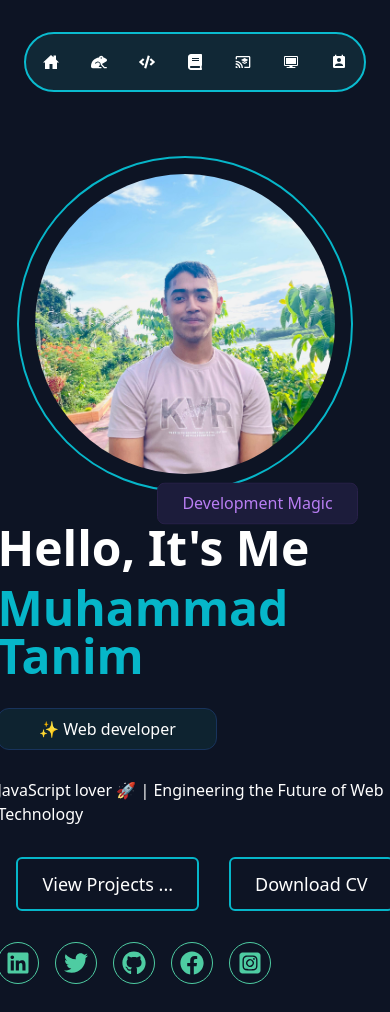
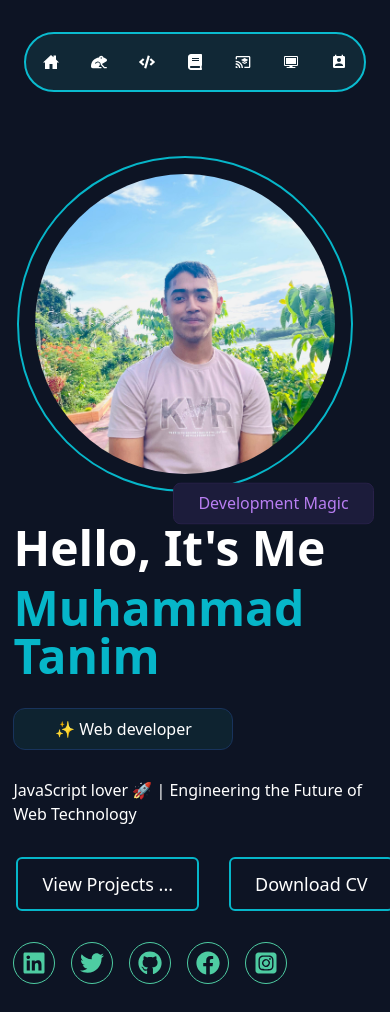
Before and after one commit to tanim246/Tanim-Portfolio-React.Js, a React (Vite) app: page /home in a window 390 px wide. Shown: the top 1012 px of the page. Built offline with nearby package versions, Linux system fonts and the light colour scheme.

Commit message:
ses korlam taw baki ase

```diff
--- a/src/App.jsx
+++ b/src/App.jsx
@@ -16,7 +16,7 @@ const App = () => {
           </p>
           <p className="border border-[#18335c] bg-[#0e2330] w-55 text-center py-2 rounded-xl  "> ✨  Web developer </p>
           <p className="text-md sm:text-xl">JavaScript lover 🚀 | Engineering the Future of Web Technology</p>
-          <div className="flex gap-6 mx-4 sm:mx-0 ">
+          <div className="flex gap-6 ">
             <div><Button /></div>
             <div>
               <span><Button2 /></span>
```
